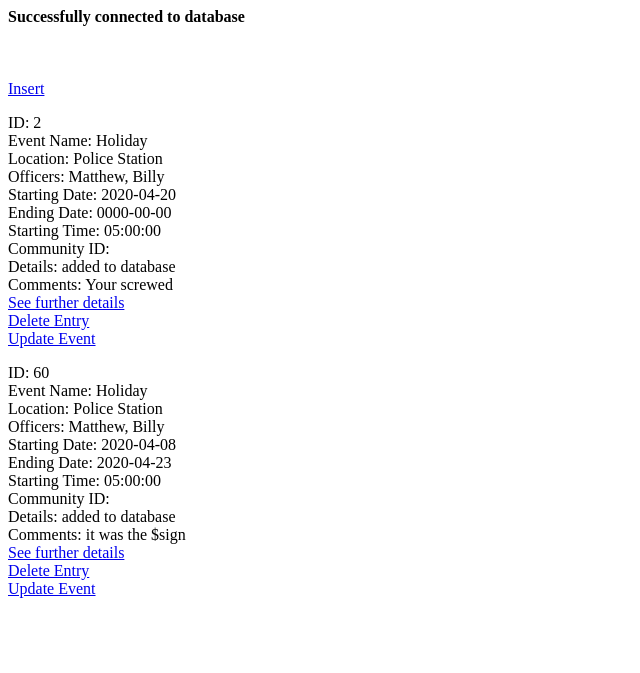
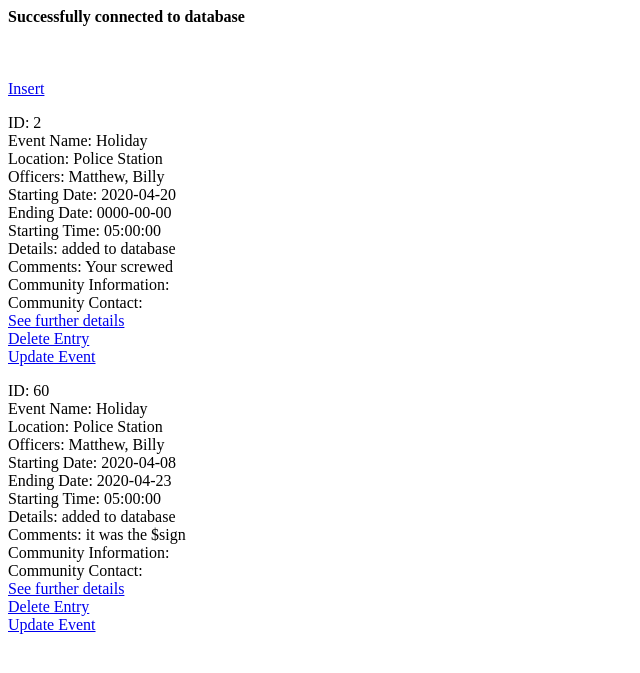
Before and after one commit to m-underwood/PPM-new, a PHP site: page /eventsmasterpage.php in a window 1280 px wide. Shown: the top 673 px of the page, without its empty margins (0-640 px from the left). Run offline with PHP 8.4, Linux system fonts and the light colour scheme; data comes from the database, SQL or seed files in the repository; data that the repository does not hold is empty.

Commit message:
Update eventsmasterpage.php

```diff
--- a/eventsmasterpage.php
+++ b/eventsmasterpage.php
@@ -32,7 +32,7 @@
     <body>
 
 
-        <?php
+          <?php
             echo "<br><br><a href=inserteventsform.php>Insert</a>";
 
             while($row = mysqli_fetch_assoc($result))
@@ -45,9 +45,10 @@
                 "<br> Starting Date: " . $row["begin_date"].
                 "<br> Ending Date: " . $row["end_date"].
                 "<br> Starting Time: " . $row["start_time"].
-                "<br> Community ID: " . $row["community_id"].
                 "<br> Details: " . $row["details"].
                 "<br> Comments: " . $row["comments"].
+                "<br> Community Information: " . $row["community_info"].
+                "<br> Community Contact: " . $row["community_contact"].
                 "<br><a href=events.php?ID=". $row["id"].">See further details</a>".
                "<br><a href=deleteevent.php?ID=". $row["id"].">Delete Entry</a>".
                 "<br><a href=updateform.php?ID=". $row["id"].">Update Event</a>".
```
